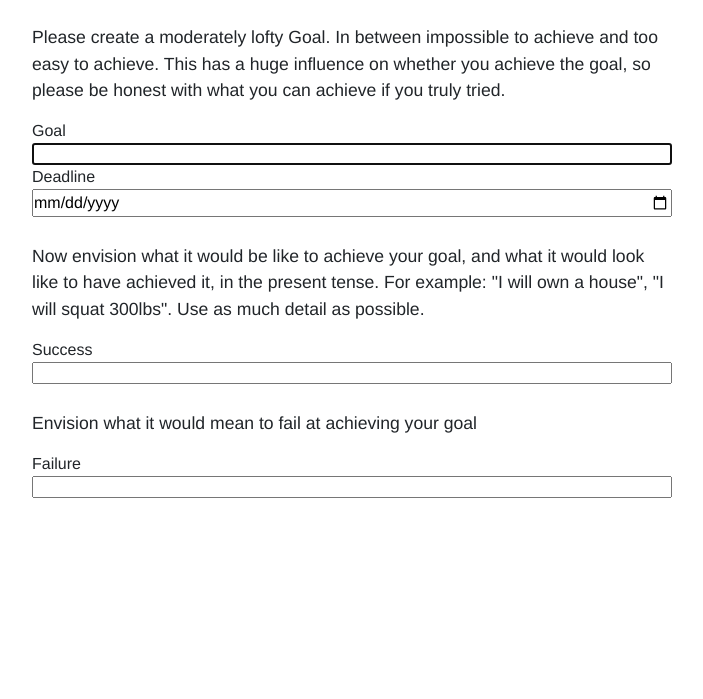
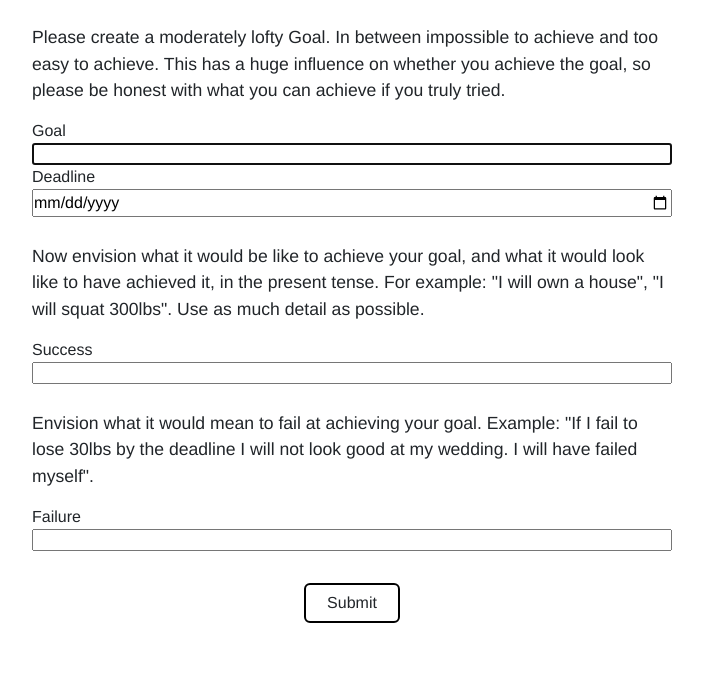
Before and after one commit to Gonpassa/goals-project, a Flask app: page /create in a window 1280 px wide. Shown: the part 171-870 px from the top of the page, without its empty margins (288-991 px from the left). Run offline with Flask 2, Linux system fonts and the light colour scheme; some libraries are stand-ins or nearby versions; some web fonts are replaced.

Commit message:
Added button to create.html

```diff
--- a/static/styles.css
+++ b/static/styles.css
@@ -120,3 +120,9 @@ h3{
     font-size: 1.1rem;
     padding-top: 4%;
 }
+.form .btn{
+    margin-top:5%;
+    border: 2px solid black;
+    width: 15%;
+    align-self: center;
+}
--- a/templates/create.html
+++ b/templates/create.html
@@ -18,11 +18,11 @@
             <label for="success">Success</label>
             <input type="text" autocomplete="off"  id="success" name="success">
 
-            <p>Envision what it would mean to fail at achieving your goal</p>
+            <p>Envision what it would mean to fail at achieving your goal. Example: "If I fail to lose 30lbs by the deadline I will not look good at my wedding. I will have failed myself". </p>
             <label for="failure">Failure</label>
             <input type="text" autocomplete="off"  id="failure" name="failure">
 
-
+            <button type="submit" class="btn">Submit</button>
         </form>
 
 
```
Also changed, not shown: 1 other file.
